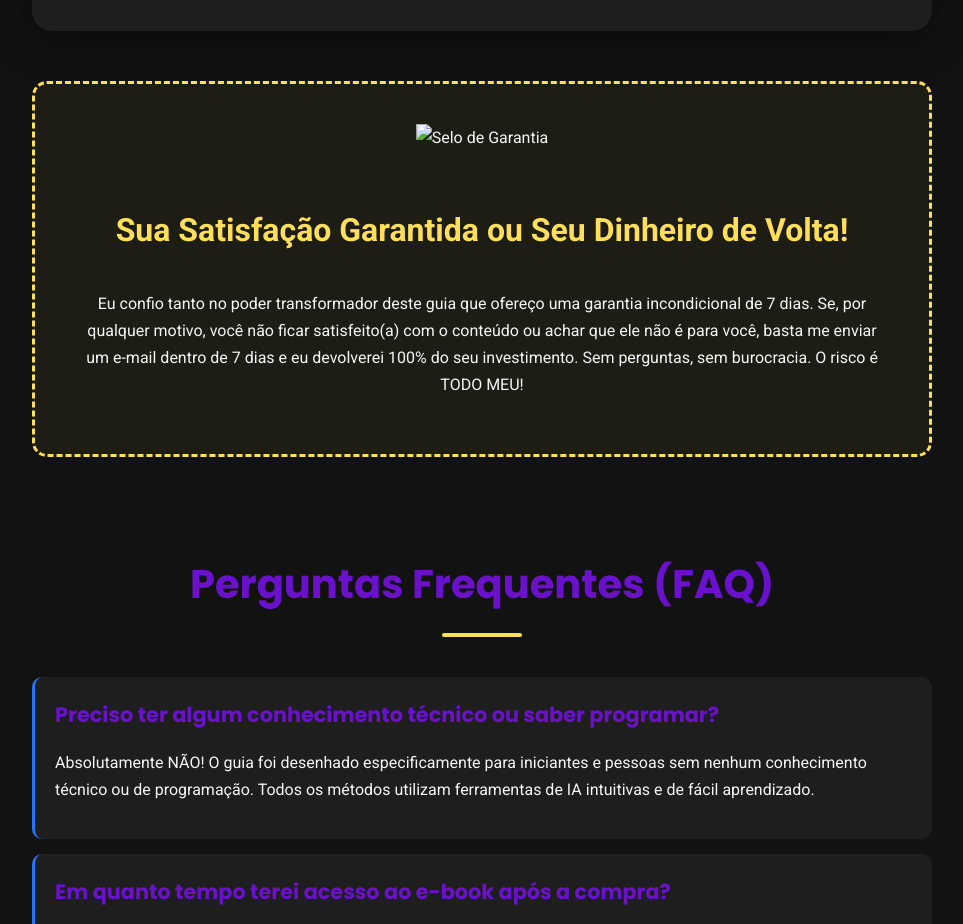
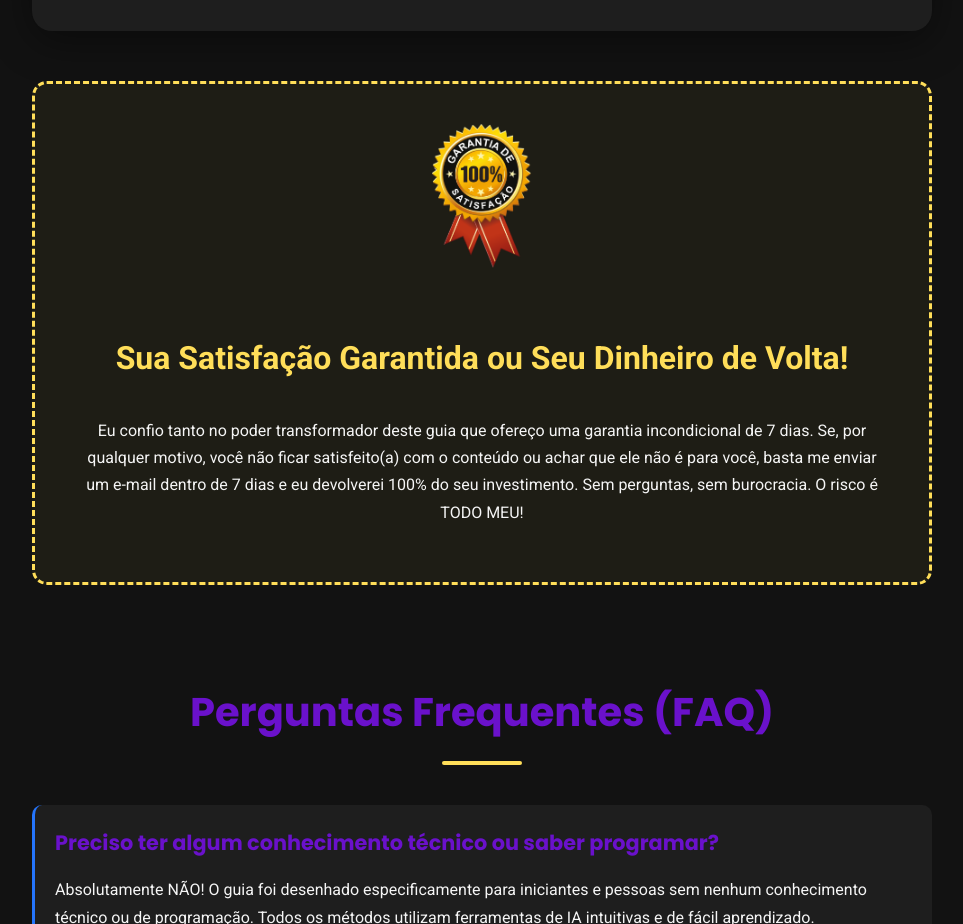
Before and after one commit to Evehot/1000-reais-em-7-dias-com-ia, a plain HTML site: page index.html in a window 1280 px wide. Shown: the part 7320-8244 px from the top of the page, without its empty margins (158-1121 px from the left). Drawn offline with Linux system fonts and the light colour scheme.

Commit message:
Update index.html

```diff
--- a/index.html
+++ b/index.html
@@ -415,7 +415,7 @@
         </section>
 
         <section class="guarantee-section">
-             <img src=".sales_page_images/Medalha_de_Garantia.png" alt="Selo de Garantia">
+             <img src="./sales_page_images/Medalha_de_Garantia.png" alt="Selo de Garantia">
             <h3>Sua Satisfação Garantida ou Seu Dinheiro de Volta!</h3>
             <p>Eu confio tanto no poder transformador deste guia que ofereço uma garantia incondicional de 7 dias. Se, por qualquer motivo, você não ficar satisfeito(a) com o conteúdo ou achar que ele não é para você, basta me enviar um e-mail dentro de 7 dias e eu devolverei 100% do seu investimento. Sem perguntas, sem burocracia. O risco é TODO MEU!</p>
         </section>
```
